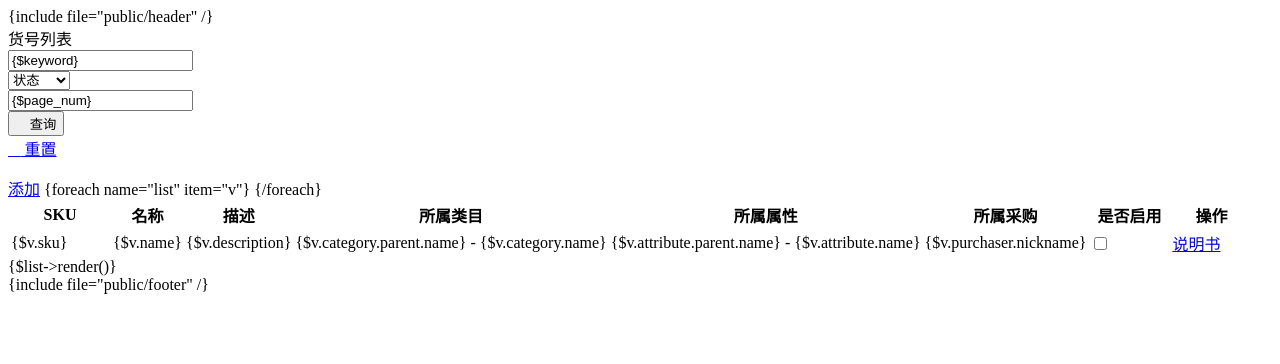
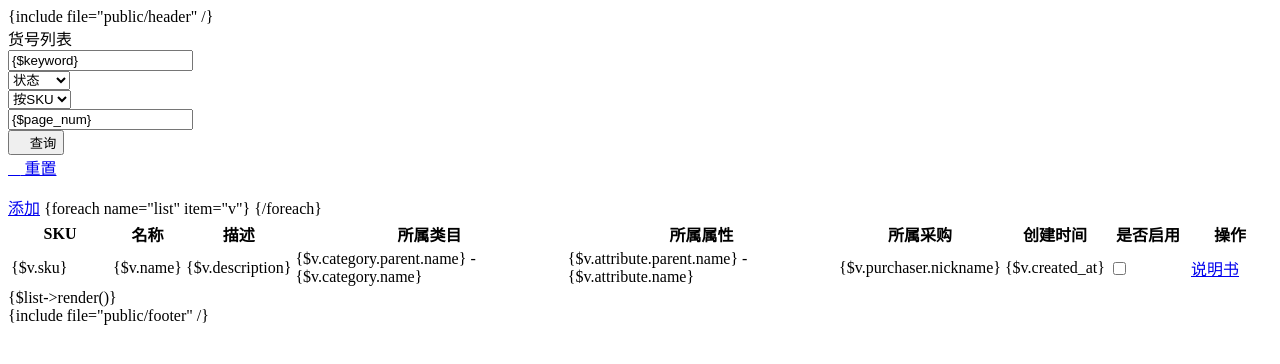
Before and after one commit to hahah7307/nbtlz-shipment, a PHP site: page /DbName/application/Manage/view/sku/index.php in a window 1280 px wide. Shown: the top 364 px of the page. Run offline with PHP 8.4, Linux system fonts and the light colour scheme.

Commit message:
外销编号3-35：货号领取新增按添加时间倒序

```diff
--- a/application/Manage/view/sku/index.php
+++ b/application/Manage/view/sku/index.php
@@ -14,6 +14,12 @@
                     <option value="">状态</option>
                     <option value="0" {if condition="$state eq '0'"}selected{/if}>未启用</option>
                     <option value="1" {if condition="$state eq 1"}selected{/if}>使用中</option>
+                </select>
+            </div>
+            <div class="layui-inline w120">
+                <select name="order" lay-verify="">
+                    <option value="sku" {if condition="$order eq 'sku'"}selected{/if}>按SKU</option>
+                    <option value="time" {if condition="$order eq 'time'"}selected{/if}>按时间</option>
                 </select>
             </div>
             <div class="layui-inline w100">
@@ -37,7 +43,8 @@
 					<col>
 					<col>
 					<col width="100">
-					<col width="80">
+					<col>
+                    <col width="80">
 					<col width="80">
 				</colgroup>
 				<thead>
@@ -48,6 +55,7 @@
 						<th>所属类目</th>
 						<th>所属属性</th>
 						<th>所属采购</th>
+                        <th>创建时间</th>
 						<th class="tc">是否启用</th>
 						<th class="tc">操作</th>
 					</tr>
@@ -61,6 +69,7 @@
 							<td>{$v.category.parent.name} - {$v.category.name}</td>
 							<td>{$v.attribute.parent.name} - {$v.attribute.name}</td>
                             <td>{$v.purchaser.nickname}</td>
+                            <td>{$v.created_at}</td>
 							<td class="tc">
 								<input type="checkbox" class="h30" name="look" value="{$v.id}" lay-skin="switch" lay-text="是|否" lay-filter="formLock" {if condition="$v.state eq 1"}checked{/if}>
 							</td>
```
Also changed, not shown: application/Manage/controller/SkuController.php (+11 -1 lines).
